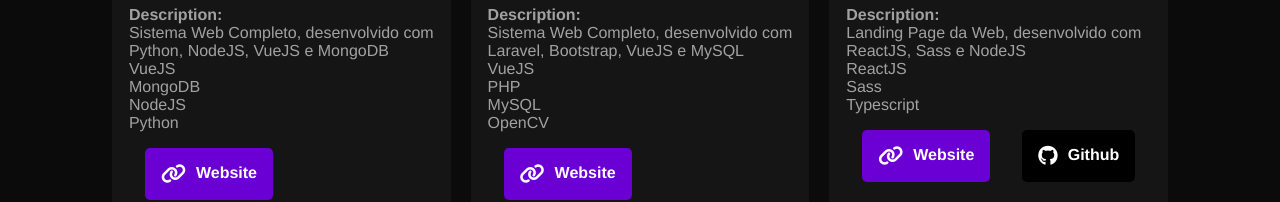
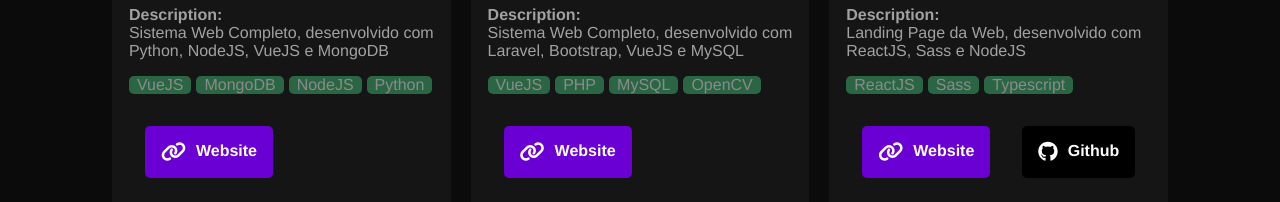
Before and after one commit to paulhenrique/portfolio, a React (Create React App) app: page /portfolio in a window 1280 px wide. Shown: the part 552-754 px from the top of the page. Built offline with nearby package versions, Linux system fonts and the light colour scheme; a web font is replaced by a local one.

Commit message:
Adicionando tags

```diff
--- a/src/components/Card/index.tsx
+++ b/src/components/Card/index.tsx
@@ -22,11 +22,13 @@ const Card: React.FC<Project> = ({ title, description, link, cover, github, tags
         <h3>{title}</h3>
         <p className="title"><strong>Description:</strong></p>
         <p>{description}</p>
-        {
-          tags?.map((e, i) => (
-            <p>{e}</p>
-          ))
-        }
+        <div className="containTags">
+          {
+            tags?.map((e, i) => (
+              <span>{e}</span>
+            ))
+          }
+        </div>
         <div className="containerButtons">
           {
             link !== 'naoDisponivel' && (
--- a/src/components/Card/style.scss
+++ b/src/components/Card/style.scss
@@ -25,6 +25,29 @@
       font-size: 40px;
       width: 90%;
       margin: auto;
+    }
+
+    .containTags {
+      display: flex;
+      gap: 5px;
+      flex-wrap: wrap;
+      justify-content: flex-start;
+      width: 90%;
+      margin: auto;
+      padding: 1rem 0;
+
+      span {
+        background: #3FB773;
+        font-weight: 400;
+        border-radius: 5px;
+        padding: 0 .5rem;
+        opacity: 0.5;
+        transition: all ease .25s;
+
+        &:hover {
+          opacity: 1;
+        }
+      }
     }
 
     .containerButtons {
--- a/src/pages/Bio/index.tsx
+++ b/src/pages/Bio/index.tsx
@@ -5,7 +5,7 @@ import './styles.scss';
 function Bio() {
   return (
     <div className="bio">
-      <div className="card animate__animated  animate__fadeInLeft">
+      <div className="cardHome animate__animated  animate__fadeInLeft">
         <div className="cardContainer">
           <img src="/img/logo.png" alt="Logo PH" />
           <div>
--- a/src/pages/Bio/styles.scss
+++ b/src/pages/Bio/styles.scss
@@ -1,5 +1,5 @@
 .bio {
-  .card {
+  .cardHome {
     position: relative;
 
     &:before {
```
